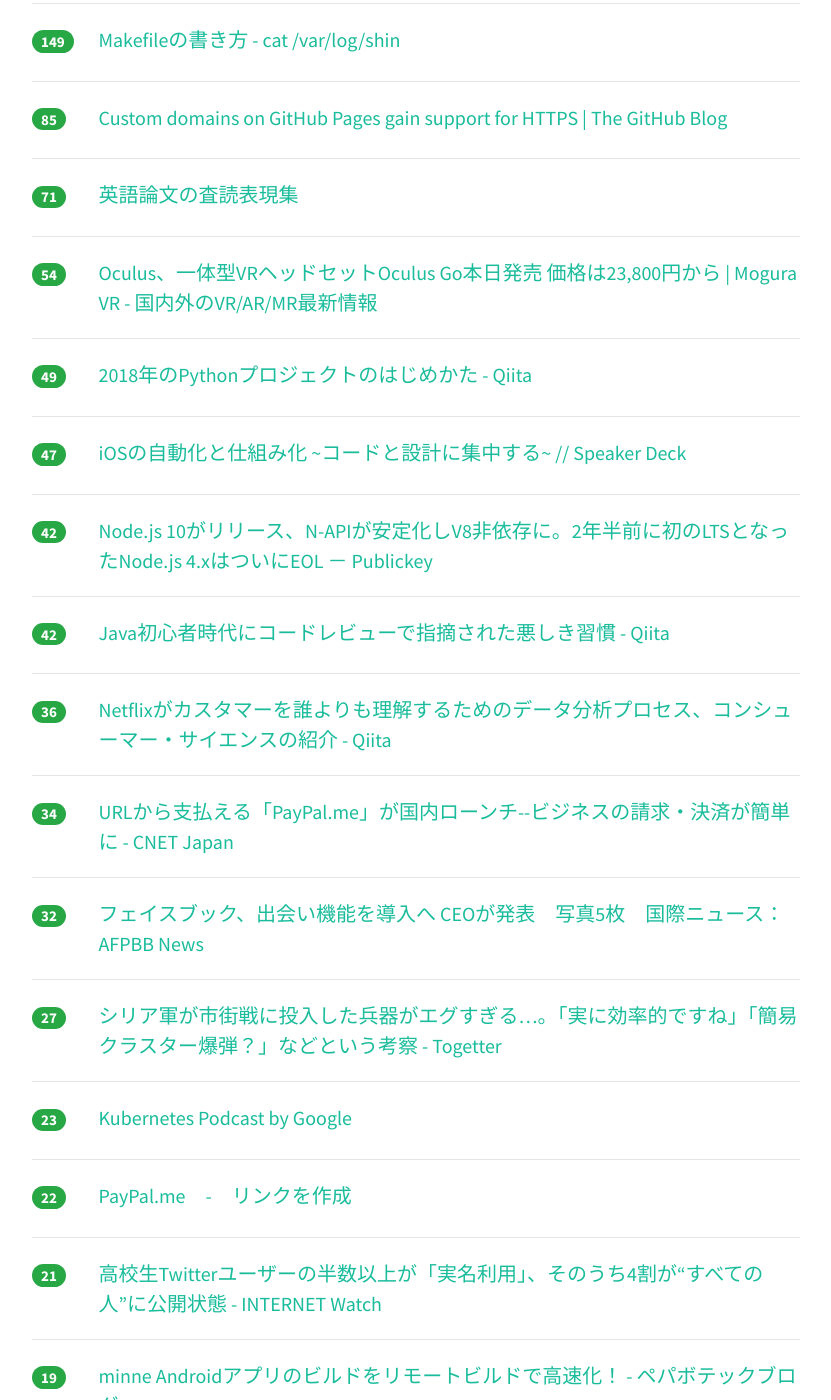
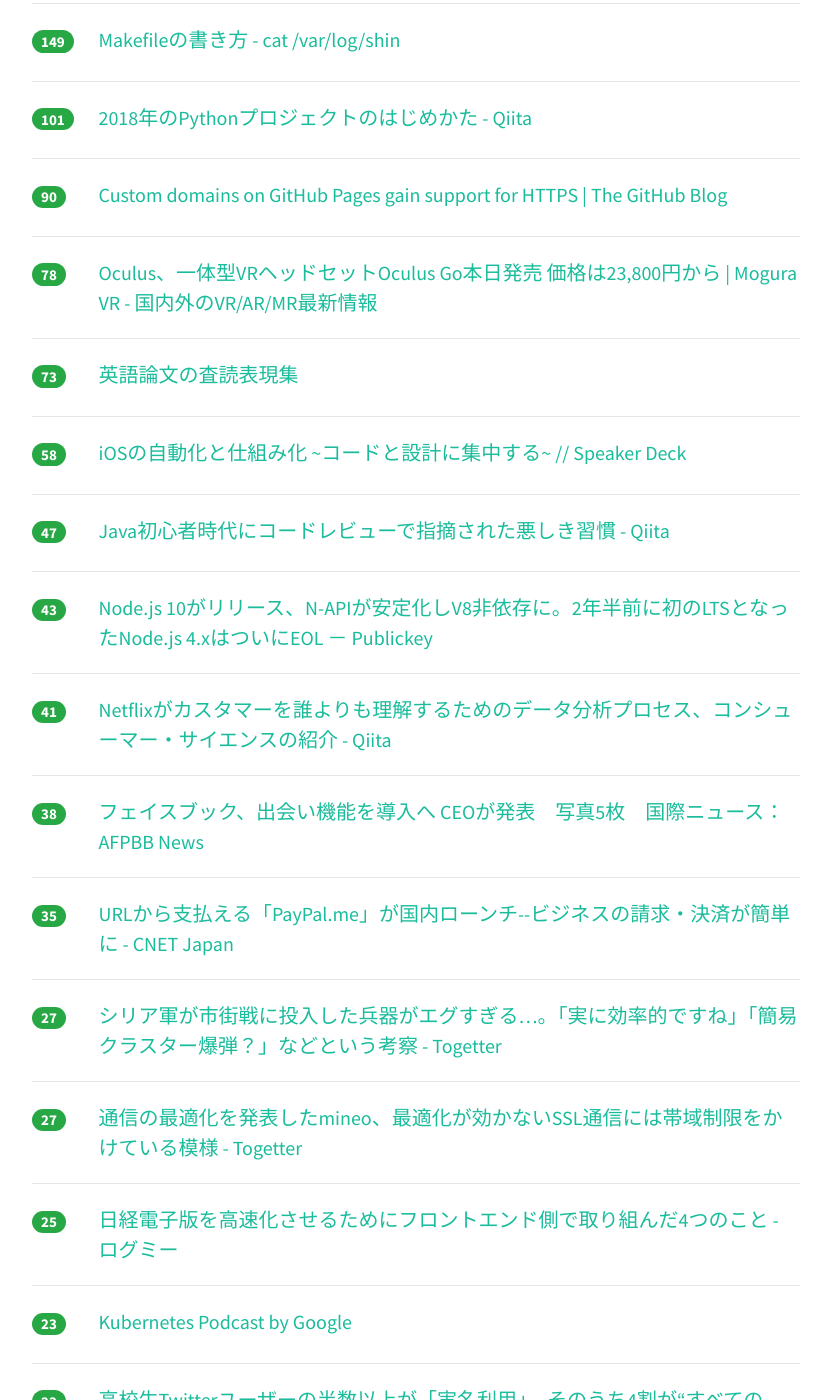
Before and after one commit to yatta47/hatena-matome-site, a Jekyll site: the page built from _posts/2018-05-02-hatena.md, in a window 1280 px wide and 1400 px high, scrolled down 472 px. Shown: the whole window, without its empty margins (224-1055 px from the left). Built offline with Jekyll 4.4.1, drawn with Linux system fonts in a browser that asks for light colours; nearby versions of some CDN libraries; some of the changed text lies outside the part shown.

Commit message:
Updated 2018-05-02

```diff
--- a/_posts/2018-05-02-hatena.md
+++ b/_posts/2018-05-02-hatena.md
@@ -1,13 +1,13 @@
 ---
 layout: post
 title:  "2018-05-02 はてぶIT"
-date:   2018-05-02 13:02:48
+date:   2018-05-02 14:03:13
 tags: [it-hotentry]
 ---
-34 件のデータあり
+37 件のデータあり
 
 <hr><div class="row">
-<div class="col-1"><span class="badge badge-pill badge-success h2">291</span></div>
+<div class="col-1"><span class="badge badge-pill badge-success h2">479</span></div>
 <div class="col-11"><a href='http://karaage.hatenadiary.jp/entry/2018/05/02/073000' target='_blank'>私の会社の機械学習経験ゼロの「ディープラーニングおじさん」が会社のAI戦略を動かすまで - karaage. [からあげ]</a></div>
 </div>
 <hr>
@@ -17,53 +17,53 @@ tags: [it-hotentry]
 </div>
 <hr>
 <div class="row">
-<div class="col-1"><span class="badge badge-pill badge-success h2">85</span></div>
+<div class="col-1"><span class="badge badge-pill badge-success h2">101</span></div>
+<div class="col-11"><a href='https://qiita.com/sl2/items/1e503952b9506a0539ea' target='_blank'>2018年のPythonプロジェクトのはじめかた - Qiita</a></div>
+</div>
+<hr>
+<div class="row">
+<div class="col-1"><span class="badge badge-pill badge-success h2">90</span></div>
 <div class="col-11"><a href='https://blog.github.com/2018-05-01-github-pages-custom-domains-https/' target='_blank'>Custom domains on GitHub Pages gain support for HTTPS | The GitHub Blog</a></div>
 </div>
 <hr>
 <div class="row">
-<div class="col-1"><span class="badge badge-pill badge-success h2">71</span></div>
+<div class="col-1"><span class="badge badge-pill badge-success h2">78</span></div>
+<div class="col-11"><a href='https://www.moguravr.com/oculus-go-launch/' target='_blank'>Oculus、一体型VRヘッドセットOculus Go本日発売 価格は23,800円から | Mogura VR - 国内外のVR/AR/MR最新情報</a></div>
+</div>
+<hr>
+<div class="row">
+<div class="col-1"><span class="badge badge-pill badge-success h2">73</span></div>
 <div class="col-11"><a href='https://staff.aist.go.jp/a.ohta/japanese/study/Review_ex_top.htm' target='_blank'>英語論文の査読表現集</a></div>
 </div>
 <hr>
 <div class="row">
-<div class="col-1"><span class="badge badge-pill badge-success h2">54</span></div>
-<div class="col-11"><a href='https://www.moguravr.com/oculus-go-launch/' target='_blank'>Oculus、一体型VRヘッドセットOculus Go本日発売 価格は23,800円から | Mogura VR - 国内外のVR/AR/MR最新情報</a></div>
-</div>
-<hr>
-<div class="row">
-<div class="col-1"><span class="badge badge-pill badge-success h2">49</span></div>
-<div class="col-11"><a href='https://qiita.com/sl2/items/1e503952b9506a0539ea' target='_blank'>2018年のPythonプロジェクトのはじめかた - Qiita</a></div>
+<div class="col-1"><span class="badge badge-pill badge-success h2">58</span></div>
+<div class="col-11"><a href='https://speakerdeck.com/motokiee/iosfalsezi-dong-hua-toshi-zu-mihua-kodotoshe-ji-niji-zhong-suru' target='_blank'>iOSの自動化と仕組み化 ~コードと設計に集中する~ // Speaker Deck</a></div>
 </div>
 <hr>
 <div class="row">
 <div class="col-1"><span class="badge badge-pill badge-success h2">47</span></div>
-<div class="col-11"><a href='https://speakerdeck.com/motokiee/iosfalsezi-dong-hua-toshi-zu-mihua-kodotoshe-ji-niji-zhong-suru' target='_blank'>iOSの自動化と仕組み化 ~コードと設計に集中する~ // Speaker Deck</a></div>
+<div class="col-11"><a href='https://qiita.com/gengogo5/items/5b038cf0b4034194f63a' target='_blank'>Java初心者時代にコードレビューで指摘された悪しき習慣 - Qiita</a></div>
 </div>
 <hr>
 <div class="row">
-<div class="col-1"><span class="badge badge-pill badge-success h2">42</span></div>
+<div class="col-1"><span class="badge badge-pill badge-success h2">43</span></div>
 <div class="col-11"><a href='https://www.publickey1.jp/blog/18/nodejs_10n-apiv82ltsnodejs_4xeol.html' target='_blank'>Node.js 10がリリース、N-APIが安定化しV8非依存に。2年半前に初のLTSとなったNode.js 4.xはついにEOL － Publickey</a></div>
 </div>
 <hr>
 <div class="row">
-<div class="col-1"><span class="badge badge-pill badge-success h2">42</span></div>
-<div class="col-11"><a href='https://qiita.com/gengogo5/items/5b038cf0b4034194f63a' target='_blank'>Java初心者時代にコードレビューで指摘された悪しき習慣 - Qiita</a></div>
-</div>
-<hr>
-<div class="row">
-<div class="col-1"><span class="badge badge-pill badge-success h2">36</span></div>
+<div class="col-1"><span class="badge badge-pill badge-success h2">41</span></div>
 <div class="col-11"><a href='https://qiita.com/KanNishida/items/12f9ae0cee98fd54b0bb' target='_blank'>Netflixがカスタマーを誰よりも理解するためのデータ分析プロセス、コンシューマー・サイエンスの紹介 - Qiita</a></div>
 </div>
 <hr>
 <div class="row">
-<div class="col-1"><span class="badge badge-pill badge-success h2">34</span></div>
-<div class="col-11"><a href='https://japan.cnet.com/article/35118491/' target='_blank'>URLから支払える「PayPal.me」が国内ローンチ--ビジネスの請求・決済が簡単に - CNET Japan</a></div>
+<div class="col-1"><span class="badge badge-pill badge-success h2">38</span></div>
+<div class="col-11"><a href='http://www.afpbb.com/articles/-/3173230' target='_blank'>フェイスブック、出会い機能を導入へ CEOが発表　写真5枚　国際ニュース：AFPBB News</a></div>
 </div>
 <hr>
 <div class="row">
-<div class="col-1"><span class="badge badge-pill badge-success h2">32</span></div>
-<div class="col-11"><a href='http://www.afpbb.com/articles/-/3173230' target='_blank'>フェイスブック、出会い機能を導入へ CEOが発表　写真5枚　国際ニュース：AFPBB News</a></div>
+<div class="col-1"><span class="badge badge-pill badge-success h2">35</span></div>
+<div class="col-11"><a href='https://japan.cnet.com/article/35118491/' target='_blank'>URLから支払える「PayPal.me」が国内ローンチ--ビジネスの請求・決済が簡単に - CNET Japan</a></div>
 </div>
 <hr>
 <div class="row">
@@ -72,8 +72,23 @@ tags: [it-hotentry]
 </div>
 <hr>
 <div class="row">
+<div class="col-1"><span class="badge badge-pill badge-success h2">27</span></div>
+<div class="col-11"><a href='https://togetter.com/li/1223437' target='_blank'>通信の最適化を発表したmineo、最適化が効かないSSL通信には帯域制限をかけている模様 - Togetter</a></div>
+</div>
+<hr>
+<div class="row">
+<div class="col-1"><span class="badge badge-pill badge-success h2">25</span></div>
+<div class="col-11"><a href='http://logmi.jp/283703' target='_blank'>日経電子版を高速化させるためにフロントエンド側で取り組んだ4つのこと - ログミー</a></div>
+</div>
+<hr>
+<div class="row">
 <div class="col-1"><span class="badge badge-pill badge-success h2">23</span></div>
 <div class="col-11"><a href='https://kubernetespodcast.com/' target='_blank'>Kubernetes Podcast by Google</a></div>
+</div>
+<hr>
+<div class="row">
+<div class="col-1"><span class="badge badge-pill badge-success h2">23</span></div>
+<div class="col-11"><a href='https://internet.watch.impress.co.jp/docs/news/1119998.html' target='_blank'>高校生Twitterユーザーの半数以上が「実名利用」、そのうち4割が“すべての人”に公開状態 - INTERNET Watch</a></div>
 </div>
 <hr>
 <div class="row">
@@ -83,7 +98,12 @@ tags: [it-hotentry]
 <hr>
 <div class="row">
 <div class="col-1"><span class="badge badge-pill badge-success h2">21</span></div>
-<div class="col-11"><a href='https://internet.watch.impress.co.jp/docs/news/1119998.html' target='_blank'>高校生Twitterユーザーの半数以上が「実名利用」、そのうち4割が“すべての人”に公開状態 - INTERNET Watch</a></div>
+<div class="col-11"><a href='https://gigazine.net/news/20180502-france-dot-com/' target='_blank'>「France.com」のドメイン所有者がフランス政府にドメインを奪われようとしている - GIGAZINE</a></div>
+</div>
+<hr>
+<div class="row">
+<div class="col-1"><span class="badge badge-pill badge-success h2">20</span></div>
+<div class="col-11"><a href='https://www.businessinsider.jp/post-166671' target='_blank'>なぜ日本企業は｢ビッグデータ集めなきゃいけない病｣にかかるのか？ | BUSINESS INSIDER JAPAN</a></div>
 </div>
 <hr>
 <div class="row">
@@ -98,7 +118,12 @@ tags: [it-hotentry]
 <hr>
 <div class="row">
 <div class="col-1"><span class="badge badge-pill badge-success h2">19</span></div>
-<div class="col-11"><a href='http://logmi.jp/283703' target='_blank'>日経電子版を高速化させるためにフロントエンド側で取り組んだ4つのこと - ログミー</a></div>
+<div class="col-11"><a href='http://www.itmedia.co.jp/news/articles/1805/02/news043.html' target='_blank'>「Oculus Go」発売、2万3800円から　スタンドアロンで片手コントローラー付き - ITmedia NEWS</a></div>
+</div>
+<hr>
+<div class="row">
+<div class="col-1"><span class="badge badge-pill badge-success h2">18</span></div>
+<div class="col-11"><a href='http://www.tree-tips.com/mysql/deadlock/foreignkey/' target='_blank'>tree-tips: MySQLの外部キーとデッドロック | MySQL</a></div>
 </div>
 <hr>
 <div class="row">
@@ -107,13 +132,8 @@ tags: [it-hotentry]
 </div>
 <hr>
 <div class="row">
-<div class="col-1"><span class="badge badge-pill badge-success h2">17</span></div>
-<div class="col-11"><a href='https://gigazine.net/news/20180502-france-dot-com/' target='_blank'>「France.com」のドメイン所有者がフランス政府にドメインを奪われようとしている - GIGAZINE</a></div>
-</div>
-<hr>
-<div class="row">
-<div class="col-1"><span class="badge badge-pill badge-success h2">16</span></div>
-<div class="col-11"><a href='http://www.tree-tips.com/mysql/deadlock/foreignkey/' target='_blank'>tree-tips: MySQLの外部キーとデッドロック | MySQL</a></div>
+<div class="col-1"><span class="badge badge-pill badge-success h2">18</span></div>
+<div class="col-11"><a href='https://wired.jp/2018/05/02/sergey-brin-warns-ais-dark-side/' target='_blank'>グーグル共同創業者のセルゲイ・ブリンが考える、人工知能の「ダークサイド」｜WIRED.jp</a></div>
 </div>
 <hr>
 <div class="row">
@@ -128,7 +148,7 @@ tags: [it-hotentry]
 <hr>
 <div class="row">
 <div class="col-1"><span class="badge badge-pill badge-success h2">15</span></div>
-<div class="col-11"><a href='https://wired.jp/2018/05/02/sergey-brin-warns-ais-dark-side/' target='_blank'>グーグル共同創業者のセルゲイ・ブリンが考える、人工知能の「ダークサイド」｜WIRED.jp</a></div>
+<div class="col-11"><a href='https://anond.hatelabo.jp/20180501230751' target='_blank'>昭恵夫人が実行委員である子どもサミットが例によってアレ</a></div>
 </div>
 <hr>
 <div class="row">
@@ -143,22 +163,17 @@ tags: [it-hotentry]
 <hr>
 <div class="row">
 <div class="col-1"><span class="badge badge-pill badge-success h2">14</span></div>
-<div class="col-11"><a href='https://togetter.com/li/1223437' target='_blank'>通信の最適化を発表したmineo、最適化が効かないSSL通信には帯域制限をかけている模様 - Togetter</a></div>
+<div class="col-11"><a href='https://qiita.com/tenntenn/items/757c249dad942b6326a9' target='_blank'>Google App EngineでGoのバージョンアップを行う #golang #gae - Qiita</a></div>
+</div>
+<hr>
+<div class="row">
+<div class="col-1"><span class="badge badge-pill badge-success h2">14</span></div>
+<div class="col-11"><a href='https://kakuyasu-sim.jp/sns/kuchikomis/topic/8355' target='_blank'>格安SIMの通信の最適化の実害と、帯域制御の実害 - 格安SIMの通信速度の口コミ - 格安SIMのSNS</a></div>
 </div>
 <hr>
 <div class="row">
 <div class="col-1"><span class="badge badge-pill badge-success h2">13</span></div>
 <div class="col-11"><a href='http://www.wipiano.net/entry/2018/04/20/045327' target='_blank'>今からできる、速くシンプルに LINQ を書くためのコツ 3 個 - wiprog</a></div>
-</div>
-<hr>
-<div class="row">
-<div class="col-1"><span class="badge badge-pill badge-success h2">13</span></div>
-<div class="col-11"><a href='https://kakuyasu-sim.jp/sns/kuchikomis/topic/8355' target='_blank'>格安SIMの通信の最適化の実害と、帯域制御の実害 - 格安SIMの通信速度の口コミ - 格安SIMのSNS</a></div>
-</div>
-<hr>
-<div class="row">
-<div class="col-1"><span class="badge badge-pill badge-success h2">13</span></div>
-<div class="col-11"><a href='https://www.businessinsider.jp/post-166671' target='_blank'>なぜ日本企業は｢ビッグデータ集めなきゃいけない病｣にかかるのか？ | BUSINESS INSIDER JAPAN</a></div>
 </div>
 <hr>
 <div class="row">
@@ -172,7 +187,7 @@ tags: [it-hotentry]
 </div>
 <hr>
 <div class="row">
-<div class="col-1"><span class="badge badge-pill badge-success h2">10</span></div>
-<div class="col-11"><a href='https://qiita.com/tenntenn/items/757c249dad942b6326a9' target='_blank'>Google App EngineでGoのバージョンアップを行う #golang #gae - Qiita</a></div>
+<div class="col-1"><span class="badge badge-pill badge-success h2">9</span></div>
+<div class="col-11"><a href='http://tyru.hatenablog.com/entry/2018/05/02/064601' target='_blank'>VSCode の Vim 拡張 (VSCodeVim) をより Vim っぽくする PR を送った - Humanity</a></div>
 </div>
 <hr>
```
